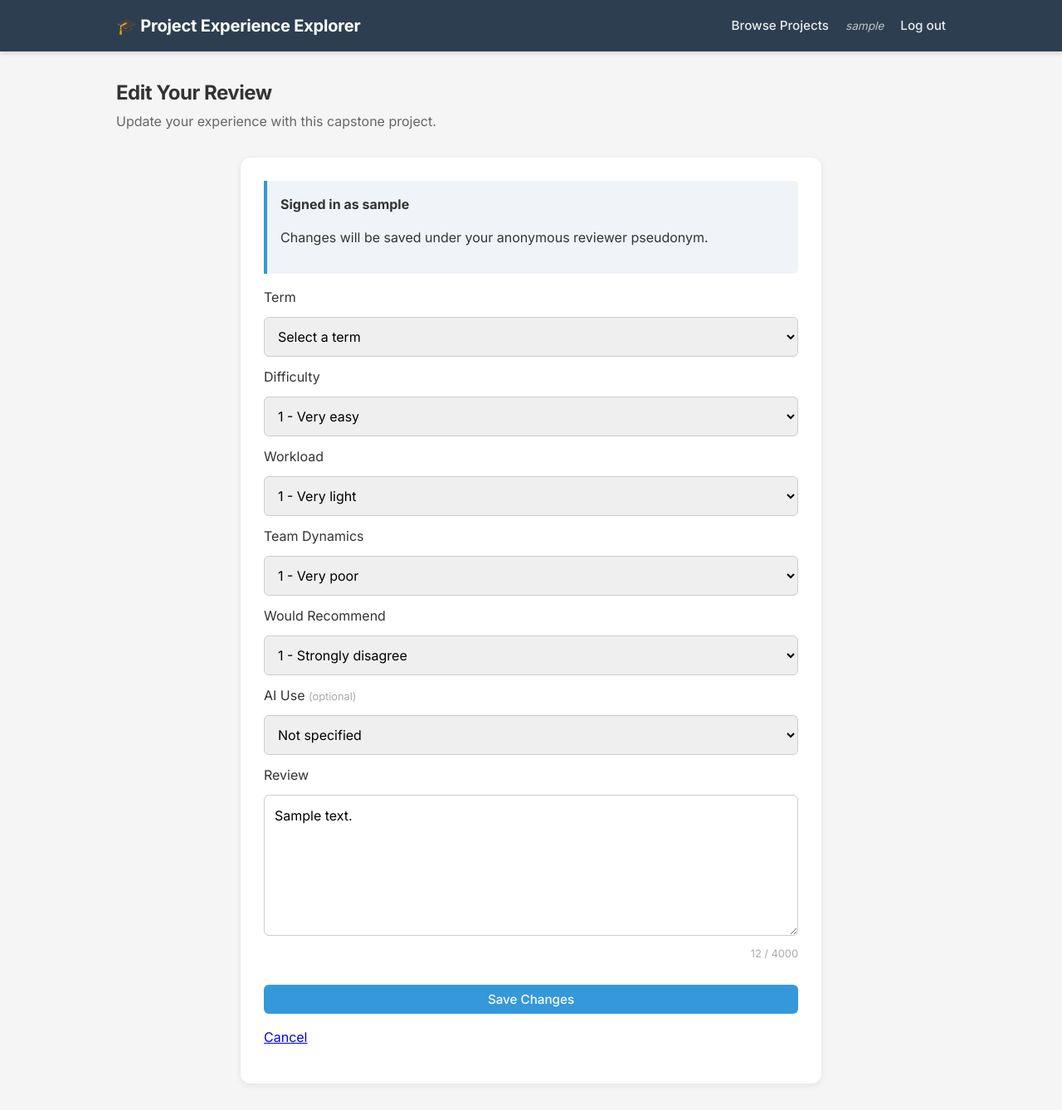
After one commit to caydub/CS-467-Capstone---Project-Experience-Explorer, a Flask app: page /review/1/edit in a window 1280 px wide. The commit adds this page. Shown: the whole page at 83% size. Run offline with Flask 3, Linux system fonts and the light colour scheme; the visitor is signed in with stand-in values (Sample User, id 1); tables that the repository leaves empty hold one stand-in row (values such as "Sample post").

Commit message:
Add edit review, AI use field, and review pagination/filtering
- Edit review: owners can update any field on their own review via
  /review/<id>/edit; 403 returned for non-owners
- AI use field: optional dropdown on submit and edit forms
  (Not used / Research / Code generation / Debugging / Multiple),
  stored in new ai_use column (migration 006), displayed on review cards
- Review pagination: 5 reviews per page on project detail, with
  Prev/Next and numbered page controls
- Review term filter: dropdown scoped to terms present for that project,
  preserves active sort when filtering
- Term dropdown on submit form via generate_terms() replacing free-text input
- Edit button visible only to the review's author

```diff
--- a/main.py
+++ b/main.py
@@ -425,6 +425,42 @@ def auth_callback():
     return redirect(url_for('home'))
 
 
+# ------------------------------ Term Dropdown Helper ------------------------------ #
+
+def generate_terms(years_back: int = 5) -> list:
+    """Generate a list of academic quarter terms going back from the current quarter.
+
+    Returns:
+        list: Terms such as 'Spring 2026', 'Winter 2026', etc.
+    """
+    current_year = datetime.now().year
+    current_month = datetime.now().month
+
+    quarter_terms = ['Fall', 'Winter', 'Spring', 'Summer']
+
+    if 9 <= current_month <= 12:
+        start_index = 0
+    elif 1 <= current_month <= 3:
+        start_index = 1
+    elif 4 <= current_month <= 6:
+        start_index = 2
+    else:
+        start_index = 3
+
+    terms = []
+    year = current_year
+    quarter = start_index
+
+    for _ in range(years_back * 4):
+        terms.append(f'{quarter_terms[quarter]} {year}')
+        quarter -= 1
+        if quarter < 0:
+            quarter = 3
+            year -= 1
+
+    return terms
+
+
 # ------------------------------ Public Routes ------------------------------ #
 
 @app.route('/')
@@ -455,7 +491,6 @@ def home():
     filter_min_recommend = parse_rating_filter('min_recommend')
     filter_max_recommend = parse_rating_filter('max_recommend')
     filter_has_reviews = request.args.get('has_reviews') == '1'
-    filter_term = request.args.get('filter_term', '').strip() or None
 
     sort_options = {
         'title': 'p.title ASC',
@@ -516,12 +551,6 @@ def home():
     if filter_has_reviews:
         having_clauses.append('COUNT(r.review_id) > 0')
 
-    if filter_term:
-        where_clauses.append(
-            'EXISTS (SELECT 1 FROM reviews rt WHERE rt.project_id = p.project_id AND rt.term = %s)'
-        )
-        where_params.append(filter_term)
-
     where_sql = ('WHERE ' + ' AND '.join(where_clauses)) if where_clauses else ''
     having_sql = ('HAVING ' + ' AND '.join(having_clauses)) if having_clauses else ''
 
@@ -574,8 +603,6 @@ def home():
     cursor = conn.cursor()
     cursor.execute('SELECT COUNT(*) AS cnt FROM projects')
     total_count = cursor.fetchone()['cnt']
-    cursor.execute('SELECT DISTINCT term FROM reviews WHERE term IS NOT NULL ORDER BY term DESC')
-    available_terms = [row['term'] for row in cursor.fetchall()]
     cursor.execute(count_query, where_params + having_params)
     filtered_count = cursor.fetchone()['cnt']
     cursor.execute(paginated_query, where_params + having_params)
@@ -599,8 +626,6 @@ def home():
         filter_min_recommend=filter_min_recommend,
         filter_max_recommend=filter_max_recommend,
         filter_has_reviews=filter_has_reviews,
-        filter_term=filter_term,
-        available_terms=available_terms,
         filtered_count=filtered_count,
         total_count=total_count,
         page=page,
@@ -613,11 +638,19 @@ def home():
 def project_detail(project_id):
     """Render the project detail page with all reviews and comments."""
     review_sort = request.args.get('review_sort', 'helpful')
+    review_term = request.args.get('review_term', '').strip() or None
+    try:
+        review_page = max(1, int(request.args.get('review_page', 1) or 1))
+    except (ValueError, TypeError):
+        review_page = 1
+    reviews_per_page = 5
+
     review_order = (
         'helpful_count - not_helpful_count DESC, r.created_at DESC'
         if review_sort == 'helpful'
         else 'r.created_at DESC'
     )
+
     conn = get_db_connection()
     cursor = conn.cursor()
 
@@ -644,10 +677,34 @@ def project_detail(project_id):
         conn.close()
         return "Project not found", 404
 
+    # distinct terms for filter dropdown
+    cursor.execute(
+        'SELECT DISTINCT term FROM reviews WHERE project_id = %s AND term IS NOT NULL ORDER BY term DESC',
+        (project_id,)
+    )
+    review_terms = [row['term'] for row in cursor.fetchall()]
+
+    # build review filter clause
+    review_where_clauses = ['r.project_id = %s']
+    review_params = [project_id]
+    if review_term:
+        review_where_clauses.append('r.term = %s')
+        review_params.append(review_term)
+    review_where_sql = 'WHERE ' + ' AND '.join(review_where_clauses)
+
+    # total count for pagination
+    cursor.execute(f'SELECT COUNT(*) AS cnt FROM reviews r {review_where_sql}', review_params)
+    review_count = cursor.fetchone()['cnt']
+    review_total_pages = max(1, (review_count + reviews_per_page - 1) // reviews_per_page)
+    review_page = min(review_page, review_total_pages)
+    review_offset = (review_page - 1) * reviews_per_page
+
     cursor.execute("""
         SELECT
             r.review_id,
+            r.student_id,
             r.review_text,
+            r.ai_use,
             r.term,
             r.difficulty,
             r.workload,
@@ -660,9 +717,15 @@ def project_detail(project_id):
              WHERE h.review_id = r.review_id AND h.value = -1) AS not_helpful_count
         FROM reviews r
         JOIN students s ON r.student_id = s.student_id
-        WHERE r.project_id = %s
+        {review_where_sql}
         ORDER BY {review_order}
-    """.format(review_order=review_order), (project_id,))
+        LIMIT {per_page} OFFSET {offset}
+    """.format(
+        review_where_sql=review_where_sql,
+        review_order=review_order,
+        per_page=reviews_per_page,
+        offset=review_offset,
+    ), review_params)
 
     reviews = cursor.fetchall()
 
@@ -678,21 +741,24 @@ def project_detail(project_id):
         )
         user_votes = {row['review_id']: row['value'] for row in cursor.fetchall()}
 
-    cursor.execute("""
-        SELECT
-            c.comment_id,
-            c.review_id,
-            c.comment_text,
-            c.created_at,
-            s.pseudonym
-        FROM comments c
-        JOIN students s ON c.student_id = s.student_id
-        JOIN reviews r ON c.review_id = r.review_id
-        WHERE r.project_id = %s
-        ORDER BY c.created_at ASC
-    """, (project_id,))
-
-    comments = cursor.fetchall()
+    # fetch comments only for visible reviews
+    comments = []
+    if reviews:
+        review_ids = [r['review_id'] for r in reviews]
+        placeholders = ', '.join(['%s'] * len(review_ids))
+        cursor.execute(f"""
+            SELECT
+                c.comment_id,
+                c.review_id,
+                c.comment_text,
+                c.created_at,
+                s.pseudonym
+            FROM comments c
+            JOIN students s ON c.student_id = s.student_id
+            WHERE c.review_id IN ({placeholders})
+            ORDER BY c.created_at ASC
+        """, review_ids)
+        comments = cursor.fetchall()
 
     conn.close()
 
@@ -703,6 +769,12 @@ def project_detail(project_id):
         comments=comments,
         user_votes=user_votes,
         review_sort=review_sort,
+        review_term=review_term,
+        review_terms=review_terms,
+        review_count=review_count,
+        review_page=review_page,
+        review_total_pages=review_total_pages,
+        reviews_per_page=reviews_per_page,
     )
 
 
@@ -711,59 +783,103 @@ def project_detail(project_id):
 def submit_review(project_id):
     """Display and process the review submission page."""
     if request.method == 'POST':
-        term = request.form.get('term')
+        term = request.form.get('term', '').strip()
+        ai_use = request.form.get('ai_use', '').strip() or None
 
         try:
             difficulty = int(request.form.get('difficulty'))
             workload = int(request.form.get('workload'))
             team_dynamics = int(request.form.get('team_dynamics'))
             would_recommend = int(request.form.get('would_recommend'))
-
-            ratings = [
-                difficulty,
-                workload,
-                team_dynamics,
-                would_recommend
-            ]
-
-            if not all(1 <= rating <= 5 for rating in ratings):
+            ratings = [difficulty, workload, team_dynamics, would_recommend]
+            if not all(1 <= r <= 5 for r in ratings):
                 return 'Ratings must be between 1 and 5', 400
-
         except (TypeError, ValueError):
             return 'Invalid rating value', 400
 
-        review_text = request.form.get('review_text')
+        review_text = request.form.get('review_text', '').strip()
 
         conn = get_db_connection()
-
         try:
             cursor = conn.cursor()
-
             cursor.execute("""
                 INSERT INTO reviews
                     (project_id, student_id, term, difficulty, workload,
-                     team_dynamics, would_recommend, review_text)
+                     team_dynamics, would_recommend, review_text, ai_use)
                 VALUES
-                    (%s, %s, %s, %s, %s, %s, %s, %s)
+                    (%s, %s, %s, %s, %s, %s, %s, %s, %s)
             """, (
-                project_id,
-                session['student_id'],
-                term,
-                difficulty,
-                workload,
-                team_dynamics,
-                would_recommend,
-                review_text
+                project_id, session['student_id'], term,
+                difficulty, workload, team_dynamics, would_recommend,
+                review_text, ai_use,
             ))
-
             conn.commit()
-
         finally:
             conn.close()
 
         return redirect(url_for('project_detail', project_id=project_id))
 
-    return render_template('submit_review.html', project_id=project_id)
+    terms = generate_terms()
+    return render_template('submit_review.html', project_id=project_id, terms=terms)
+
+
+@app.route('/review/<int:review_id>/edit', methods=['GET', 'POST'])
+@login_required
+def edit_review(review_id):
+    """Display and process the review edit page."""
+    conn = get_db_connection()
+    cursor = conn.cursor()
+    cursor.execute('SELECT * FROM reviews WHERE review_id = %s', (review_id,))
+    review = cursor.fetchone()
+
+    if review is None:
+        conn.close()
+        return 'Review not found', 404
+
+    if review['student_id'] != session['student_id']:
+        conn.close()
+        return 'Unauthorized', 403
+
+    if request.method == 'POST':
+        term = request.form.get('term', '').strip()
+        ai_use = request.form.get('ai_use', '').strip() or None
+
+        try:
+            difficulty = int(request.form.get('difficulty'))
+            workload = int(request.form.get('workload'))
+            team_dynamics = int(request.form.get('team_dynamics'))
+            would_recommend = int(request.form.get('would_recommend'))
+            ratings = [difficulty, workload, team_dynamics, would_recommend]
+            if not all(1 <= r <= 5 for r in ratings):
+                conn.close()
+                return 'Ratings must be between 1 and 5', 400
+        except (TypeError, ValueError):
+            conn.close()
+            return 'Invalid rating value', 400
+
+        review_text = request.form.get('review_text', '').strip()
+        project_id = review['project_id']
+
+        try:
+            cursor.execute("""
+                UPDATE reviews
+                SET term = %s, difficulty = %s, workload = %s,
+                    team_dynamics = %s, would_recommend = %s,
+                    review_text = %s, ai_use = %s
+                WHERE review_id = %s
+            """, (
+                term, difficulty, workload, team_dynamics, would_recommend,
+                review_text, ai_use, review_id,
+            ))
+            conn.commit()
+        finally:
+            conn.close()
+
+        return redirect(url_for('project_detail', project_id=project_id))
+
+    conn.close()
+    terms = generate_terms()
+    return render_template('edit_review.html', review=review, terms=terms)
 
 
 @app.route('/review/<int:review_id>/comment', methods=['POST'])
--- a/static/style.css
+++ b/static/style.css
@@ -949,6 +1014,12 @@ body {
     text-align: right;
 }
 
+.field-optional {
+    font-size: 0.8rem;
+    color: #aaa;
+    font-weight: 400;
+}
+
 /* ================================================================
    Responsive
    ================================================================ */
--- /dev/null
+++ b/templates/edit_review.html
@@ -0,0 +1,103 @@
+{% extends "base.html" %}
+
+{% block title %}Edit Review{% endblock %}
+
+{% block content %}
+<section class="page-header">
+    <h1>Edit Your Review</h1>
+    <p>Update your experience with this capstone project.</p>
+</section>
+
+<section class="form-card">
+    <div class="login-prompt">
+        <strong>Signed in as {{ session['pseudonym'] }}</strong>
+        <p>Changes will be saved under your anonymous reviewer pseudonym.</p>
+    </div>
+
+    <form action="{{ url_for('edit_review', review_id=review.review_id) }}" method="post">
+        <label for="term">Term</label>
+        <select id="term" name="term" required>
+            <option value="">Select a term</option>
+            {% for t in terms %}
+                <option value="{{ t }}" {% if review.term == t %}selected{% endif %}>{{ t }}</option>
+            {% endfor %}
+        </select>
+
+        <label for="difficulty">Difficulty</label>
+        <select id="difficulty" name="difficulty" required>
+            <option value="">Select a rating</option>
+            <option value="1" {% if review.difficulty == 1 %}selected{% endif %}>1 - Very easy</option>
+            <option value="2" {% if review.difficulty == 2 %}selected{% endif %}>2 - Easy</option>
+            <option value="3" {% if review.difficulty == 3 %}selected{% endif %}>3 - Moderate</option>
+            <option value="4" {% if review.difficulty == 4 %}selected{% endif %}>4 - Hard</option>
+            <option value="5" {% if review.difficulty == 5 %}selected{% endif %}>5 - Very hard</option>
+        </select>
+
+        <label for="workload">Workload</label>
+        <select id="workload" name="workload" required>
+            <option value="">Select a rating</option>
+            <option value="1" {% if review.workload == 1 %}selected{% endif %}>1 - Very light</option>
+            <option value="2" {% if review.workload == 2 %}selected{% endif %}>2 - Light</option>
+            <option value="3" {% if review.workload == 3 %}selected{% endif %}>3 - Moderate</option>
+            <option value="4" {% if review.workload == 4 %}selected{% endif %}>4 - Heavy</option>
+            <option value="5" {% if review.workload == 5 %}selected{% endif %}>5 - Very heavy</option>
+        </select>
+
+        <label for="team_dynamics">Team Dynamics</label>
+        <select id="team_dynamics" name="team_dynamics" required>
+            <option value="">Select a rating</option>
+            <option value="1" {% if review.team_dynamics == 1 %}selected{% endif %}>1 - Very poor</option>
+            <option value="2" {% if review.team_dynamics == 2 %}selected{% endif %}>2 - Poor</option>
+            <option value="3" {% if review.team_dynamics == 3 %}selected{% endif %}>3 - Average</option>
+            <option value="4" {% if review.team_dynamics == 4 %}selected{% endif %}>4 - Good</option>
+            <option value="5" {% if review.team_dynamics == 5 %}selected{% endif %}>5 - Excellent</option>
+        </select>
+
+        <label for="would_recommend">Would Recommend</label>
+        <select id="would_recommend" name="would_recommend" required>
+            <option value="">Select a rating</option>
+            <option value="1" {% if review.would_recommend == 1 %}selected{% endif %}>1 - Strongly disagree</option>
+            <option value="2" {% if review.would_recommend == 2 %}selected{% endif %}>2 - Disagree</option>
+            <option value="3" {% if review.would_recommend == 3 %}selected{% endif %}>3 - Neutral</option>
+            <option value="4" {% if review.would_recommend == 4 %}selected{% endif %}>4 - Agree</option>
+            <option value="5" {% if review.would_recommend == 5 %}selected{% endif %}>5 - Strongly agree</option>
+        </select>
+
+        <label for="ai_use">AI Use <span class="field-optional">(optional)</span></label>
+        <select id="ai_use" name="ai_use">
+            <option value="" {% if not review.ai_use %}selected{% endif %}>Not specified</option>
+            <option value="Not used" {% if review.ai_use == 'Not used' %}selected{% endif %}>Not used</option>
+            <option value="Research / learning" {% if review.ai_use == 'Research / learning' %}selected{% endif %}>Research / learning</option>
+            <option value="Code generation" {% if review.ai_use == 'Code generation' %}selected{% endif %}>Code generation</option>
+            <option value="Debugging / troubleshooting" {% if review.ai_use == 'Debugging / troubleshooting' %}selected{% endif %}>Debugging / troubleshooting</option>
+            <option value="Multiple / other" {% if review.ai_use == 'Multiple / other' %}selected{% endif %}>Multiple / other</option>
+        </select>
+
+        <label for="review_text">Review</label>
+        <textarea
+            id="review_text"
+            name="review_text"
+            rows="6"
+            maxlength="4000"
+            required
+        >{{ review.review_text or '' }}</textarea>
+        <span id="char-count" class="char-count">{{ (review.review_text or '') | length }} / 4000</span>
+
+        <button type="submit" class="button">Save Changes</button>
+    </form>
+
+    <p>
+        <a href="{{ url_for('project_detail', project_id=review.project_id) }}">
+            Cancel
+        </a>
+    </p>
+</section>
+
+<script>
+    var textarea = document.getElementById('review_text');
+    var counter = document.getElementById('char-count');
+    textarea.addEventListener('input', function () {
+        counter.textContent = this.value.length + ' / 4000';
+    });
+</script>
+{% endblock %}
```
Also changed, not shown: other parts of static/style.css (+66 -1 lines), templates/project_detail.html (+76 -5 lines), templates/submit_review.html (+16 -7 lines), migrations/006_add_ai_use_to_reviews.sql (added).
